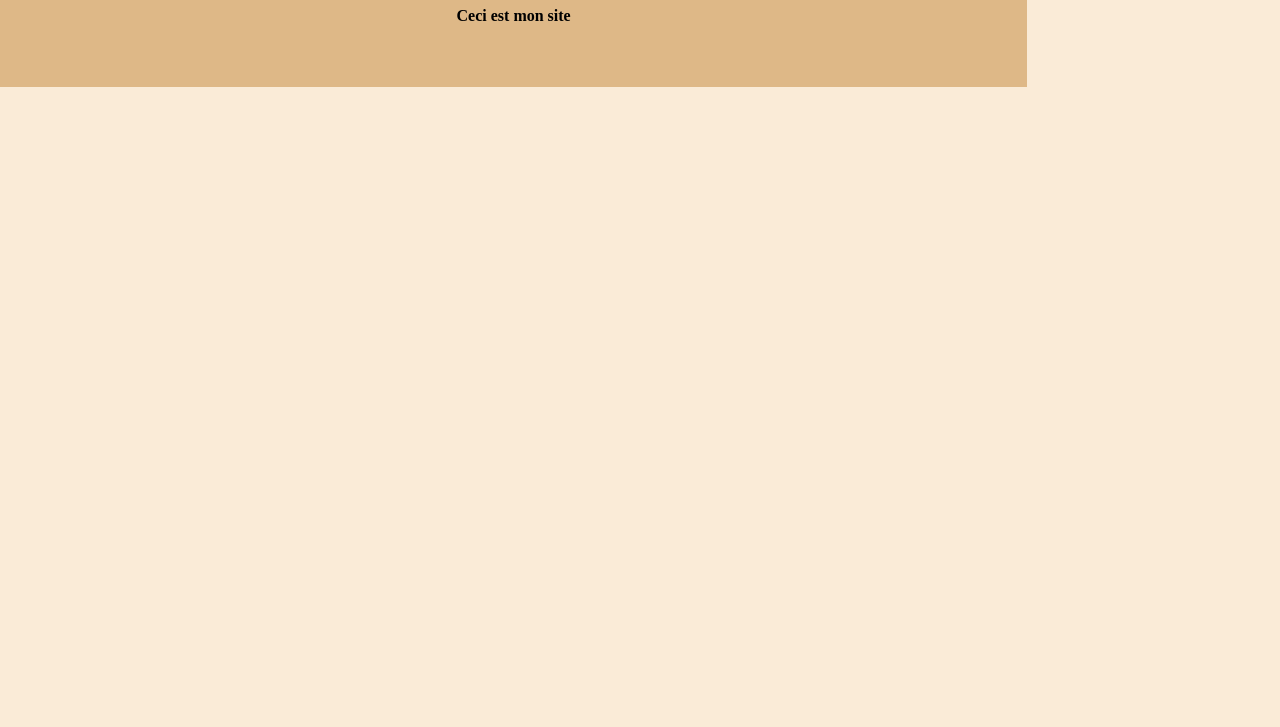
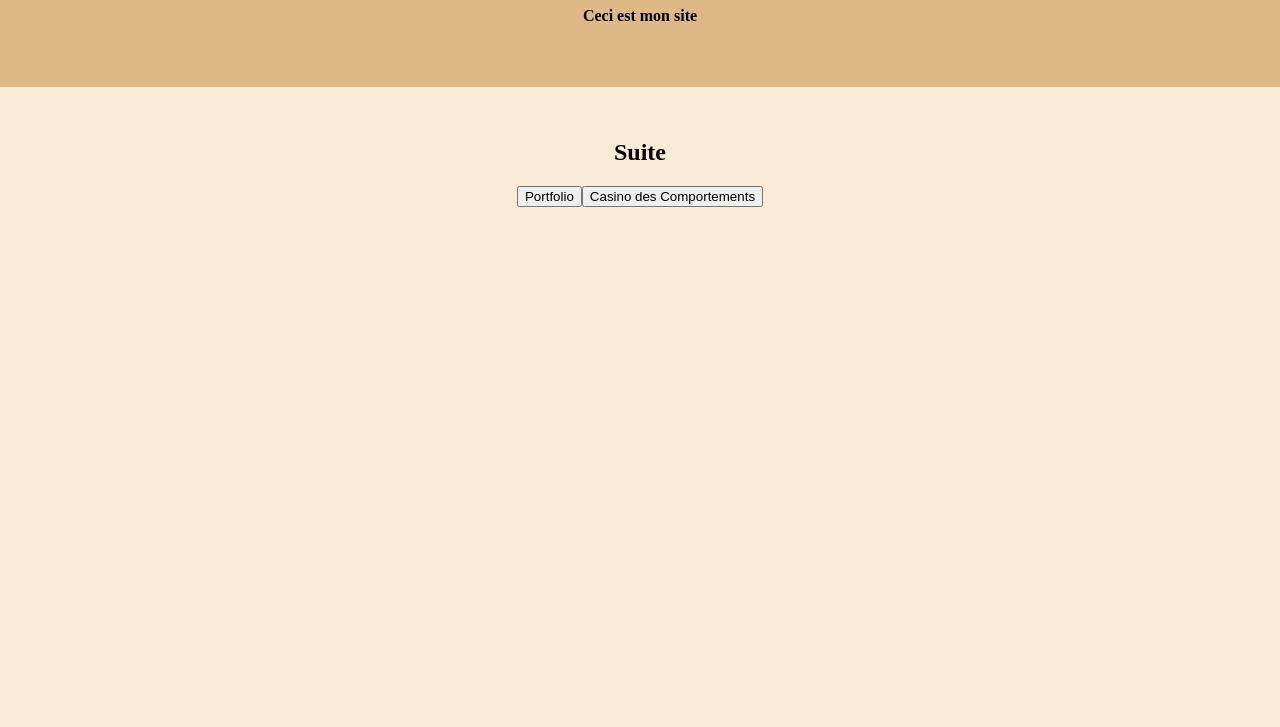
Before and after one commit to Grizef/Portfolio, a plain HTML site: page index.html in a window 1280 px wide. Shown: the part 73-800 px from the top of the page. Drawn offline with Linux system fonts and the light colour scheme.

Commit message:
casino + portfolio init

```diff
--- /dev/null
+++ b/casino/style.css
@@ -0,0 +1,12 @@
+body{
+    background-color: antiquewhite;
+    height: 100%;
+    width: 100%;
+
+    display: flex;
+    flex-direction: column;
+    justify-content: center;
+    align-items: center;
+
+    margin: 0;
+}
--- a/index.html
+++ b/index.html
@@ -15,9 +15,9 @@
     <div>
         <h2>Suite</h2>
     </div>
-    <div>
-        <button>Portfolio</button>
-        <button>Casino des Comportements</button>
+    <div id="choix">
+        <button type="button" onclick="window.location.href='portfolio/portfolio.html'">Portfolio</button>
+        <button type="button" onclick="window.location.href='casino/casino.html'">Casino des Comportements</button>
     </div>
 
     <div id="button"></div>
--- /dev/null
+++ b/portfolio/style.css
@@ -0,0 +1,12 @@
+body{
+    background-color: antiquewhite;
+    height: 100%;
+    width: 100%;
+
+    display: flex;
+    flex-direction: column;
+    justify-content: center;
+    align-items: center;
+
+    margin: 0;
+}
--- a/style.css
+++ b/style.css
@@ -1,10 +1,12 @@
 body{
     background-color: antiquewhite;
-    height: 100vh;
-    width: 100vw;
+    height: 100%;
+    width: 100%;
 
     display: flex;
+    flex-direction: column;
     justify-content: center;
+    align-items: center;
 
     margin: 0;
 }
@@ -19,3 +21,10 @@ body{
     text-align: center;
     margin-bottom: 2rem;
 }
+
+#choix{
+    display: flex;
+    justify-content: center;
+    align-items: center;
+    flex-direction: row;
+}
```
Also changed, not shown: casino/casino.html (added, +12 -0 lines), portfolio/portfolio.html (added, +12 -0 lines).
